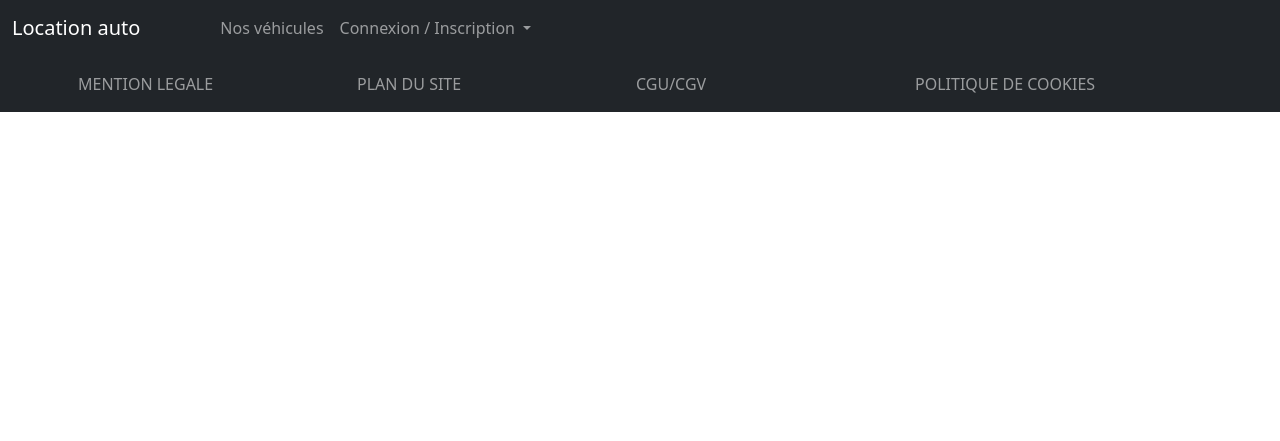
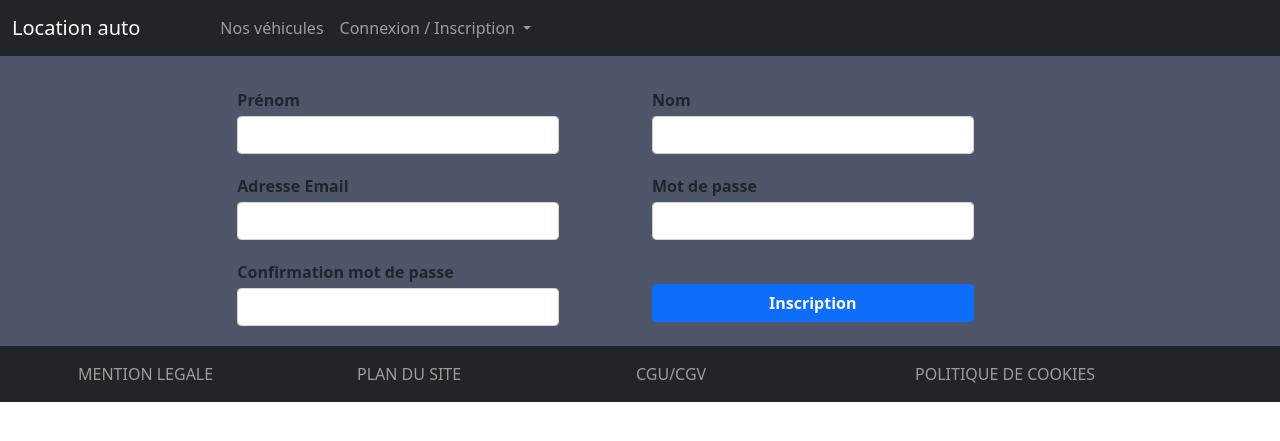
Before and after one commit to arshess/FilRouge, a CodeIgniter app: page /FilRouge/User/inscription in a window 1280 px wide. Shown: the top 441 px of the page. Run offline with CodeIgniter, Linux system fonts and the light colour scheme.

Commit message:
Inscription OK + switch connexion sur session

```diff
--- a/application/controllers/Admin.php
+++ b/application/controllers/Admin.php
@@ -9,7 +9,7 @@ class Admin extends CI_Controller {
 //		$this->load->view('public/index');
 		$this->load->model('Admin_model');
 		$data['ARentList']= $this->Admin_model->showAdminLocationToValidate();
-		var_dump($data);
+
 		$this->load->view('template/header');
 		$this->load->view('admin/viewAllLocation', $data);
 		$this->load->view('template/footer');
--- a/application/controllers/User.php
+++ b/application/controllers/User.php
@@ -31,7 +31,8 @@ class User extends CI_Controller
 				if (password_verify($this->input->post('inputPassword'), $user->password)) {
 					$this->load->view('/modals/connexionOK');
 					//set session et cookies
-					set_cookie('email', $email, 604800);
+					// set_cookie('email', $email, 604800);
+					$this->session->set_userdata('email',$email);
 				} else {
 					$this->load->view('modals/connexionIdInconnu');
 				}
@@ -73,11 +74,15 @@ class User extends CI_Controller
 	public function deconnexion()
 	{
 		$this->load->view('template/header');
-		if (get_cookie('email')) {
-			delete_cookie('email');
-			$this->load->view('modals/deconnexion');
-			$this->load->view('connexion');
-			$this->load->view('template/footer');
+		if ($this->session->userdata('email')) {
+			$this->session->unset_userdata('email');
+			$this->session->sess_destroy();
+			if (get_cookie('email')) {
+				delete_cookie('email');
+				$this->load->view('modals/deconnexion');
+				$this->load->view('connexion');
+				$this->load->view('template/footer');
+			}
 		}
 	}
 }
--- a/application/models/user_model.php
+++ b/application/models/user_model.php
@@ -12,7 +12,7 @@ class User_model extends CI_Model
 	}
 	public function addUser($firstname, $lastname, $email, $password)
 	{
-		$data = ['lastName' => $lastname, 'firstName' => $firstname, 'email' => $email, 'password' => $password];
+		$data = ['lastName' => $lastname, 'firstName' => $firstname, 'email' => $email, 'password' => $password,'admin'=>'0'];
 		return $this->db->insert('user', $data);
 	}
 }
--- a/application/third_party/sql/struct.sql
+++ b/application/third_party/sql/struct.sql
@@ -165,7 +165,7 @@ CREATE TABLE IF NOT EXISTS `user` (
   `user_id` int(11) NOT NULL AUTO_INCREMENT,
   `firstName` varchar(50) DEFAULT NULL,
   `lastName` varchar(50) DEFAULT NULL,
-  `birthDate` date NOT NULL,
+  `birthDate` date DEFAULT NULL,
   `address` varchar(250) DEFAULT NULL,
   `zipCode` varchar(5) DEFAULT NULL,
   `city` varchar(90) DEFAULT NULL,
--- a/application/views/connexion.php
+++ b/application/views/connexion.php
@@ -8,7 +8,7 @@
     </div>
     <div class="row">
         <?= form_label('Mot de passe', '', ['for' => 'inputPassword', 'class' => 'mt-3 mb-1 fw-bold']); ?>
-        <?= form_input(['id' => 'inputPassword','type'=>'password', 'name' => 'inputPassword', 'class' => 'form-control mb-1', 'value' => set_value('inputPassword')]); ?>
+        <?= form_input(['id' => 'inputPassword','type'=>'password', 'name' => 'inputPassword', 'class' => 'form-control mb-1', 'value' => set_value('inputPassword'),'autocomplete'=>'current-password]']); ?>
         <?= form_error('inputPassword', '<div class="alert alert-warning">', '</div>');?>
     </div>
     <div class="row my-3">
--- a/application/views/inscription.php
+++ b/application/views/inscription.php
@@ -1,4 +1,40 @@
 <div class="container-fluid container_user m-0">
+    <?= form_open('User/inscription', ['class' => 'form-group offset-md-2 col-12 col-md-8 p-3', 'id' => 'forminscription1']) ?>
+    <div class="row">
+        <div class="col-lg-5">
+            <?= form_label('Prénom', '', ['for' => 'inputFirstname', 'class' => 'mt-3 mb-1 fw-bold']); ?>
+            <?= form_input(['id' => 'inputFirstname', 'name' => 'inputFirstname', 'class' => 'form-control mb-1', 'value' => set_value('inputFirstname')]); ?>
+            <?= form_error('inputFirstname', '<div class="alert alert-warning">', '</div>'); ?>
+        </div>
+        <div class="col-lg-5 offset-lg-1">
+            <?= form_label('Nom', '', ['for' => 'inputLastname', 'class' => 'mt-3 mb-1 fw-bold']); ?>
+            <?= form_input(['id' => 'inputLastname', 'name' => 'inputLastname', 'class' => 'form-control mb-1', 'value' => set_value('inputLastname')]); ?>
+            <?= form_error('inputLastname', '<div class="alert alert-warning">', '</div>'); ?>
+        </div>
+    </div>
+    <div class="row">
+        <div class="col-lg-5">
+            <?= form_label('Adresse Email', '', ['for' => 'inputEmail', 'class' => 'mt-3 mb-1 fw-bold']); ?>
+            <?= form_input(['id' => 'inputEmail','type'=>'email', 'name' => 'inputEmail', 'class' => 'form-control mb-1', 'value' => set_value('inputEmail')]); ?>
+            <?= form_error('inputEmail', '<div class="alert alert-warning">', '</div>'); ?>
+        </div>
+        <div class="col-lg-5 offset-lg-1">
+            <?= form_label('Mot de passe', '', ['for' => 'inputPassword', 'class' => 'mt-3 mb-1 fw-bold']); ?>
+            <?= form_input(['id' => 'inputPassword','type'=>'password', 'name' => 'inputPassword', 'class' => 'form-control mb-1', 'value' => set_value('inputPassword'),'autocomplete'=>'new-password']); ?>
+            <?= form_error('inputPassword', '<div class="alert alert-warning">', '</div>'); ?>
+        </div>
+    </div>
+    <div class="row">
+        <div class="col-lg-5">
+            <?= form_label('Confirmation mot de passe', '', ['for' => 'inputPassword2', 'class' => 'mt-3 mb-1 fw-bold']); ?>
+            <?= form_input(['id' => 'inputPassword2','type'=>'password', 'name' => 'inputPassword2', 'class' => 'form-control mb-1', 'value' => set_value('inputPassword2')]); ?>
+            <?= form_error('inputPassword2', '<div class="alert alert-warning">', '</div>'); ?>
+        </div>
+        <div class="col-lg-5 offset-lg-1">
+        <br class="mb-1">
+            <?= form_input(['type' => 'submit', 'class' => 'btn btn-primary mt-3 mb-1 fw-bold col-12','value'=>'Inscription']); ?>
+        </div>
+    </div>
 
 
 </div>
--- a/application/views/modals/inscription1ok.php
+++ b/application/views/modals/inscription1ok.php
@@ -6,10 +6,11 @@
         <button type="button" class="btn-close" data-bs-dismiss="modal" aria-label="Close"></button>
       </div>
       <div class="modal-body">
-        <p>Votre compte a bien été créé. Pour pourrez le completer dans votre <a href="<?=base_url('User/showProfil')?>">profil</a> afin d'effectuer une location </p>
+        <p>Votre compte a bien été créé. Pour pourrez le completer dans votre <a href="<?=base_url('User/showProfil')?>">profil</a> afin d'effectuer une location.</p>
+        <p> Merci de vous connecter.</p>
       </div>
       <div class="modal-footer">
-        <a href="<?=base_url()?>" class="btn btn-primary">Fermer</a>
+        <a href="<?=base_url('User/connexion')?>" class="btn btn-primary">Fermer</a>
       </div>
     </div>
   </div>
--- a/application/views/template/header.php
+++ b/application/views/template/header.php
@@ -18,7 +18,7 @@ defined('BASEPATH') or exit('No direct script access allowed');
 <body class="">
 	<nav class="navbar navbar-expand-lg navbar-dark bg-dark">
 		<div class="container-fluid">
-			<a class="navbar-brand me-5" href="#">Location auto</a>
+			<a class="navbar-brand me-5" href="<?=base_url()?>">Location auto</a>
 			<button class="navbar-toggler" type="button" data-bs-toggle="collapse" data-bs-target="#navbarNavAltMarkup" aria-controls="navbarNavAltMarkup" aria-expanded="false" aria-label="Toggle navigation">
 				<span class="navbar-toggler-icon"></span>
 			</button>
@@ -27,7 +27,10 @@ defined('BASEPATH') or exit('No direct script access allowed');
 					<li class="nav-item">
 						<a class="nav-link ms-4" href="#">Nos véhicules</a>
 					</li>
-					<?php if (get_cookie('email')) { ?>
+					<?php if ($this->session->userdata('email')) { ?>
+						<li class="nav-item">
+						<a class="nav-link ms-4" href="User/showprofil">Profil</a>
+					</li>
 						<li class="nav-item"><a class="nav-link" href="<?= base_url('User/deconnexion') ?>" tabindex="-1" aria-disabled="true">Deconnexion</a></li>
 					<?php } else { ?>
 						<li class="nav-item dropdown">
```
Also changed, not shown: application/views/modals/connexionnecessaire.php (added, +21 -0 lines).
